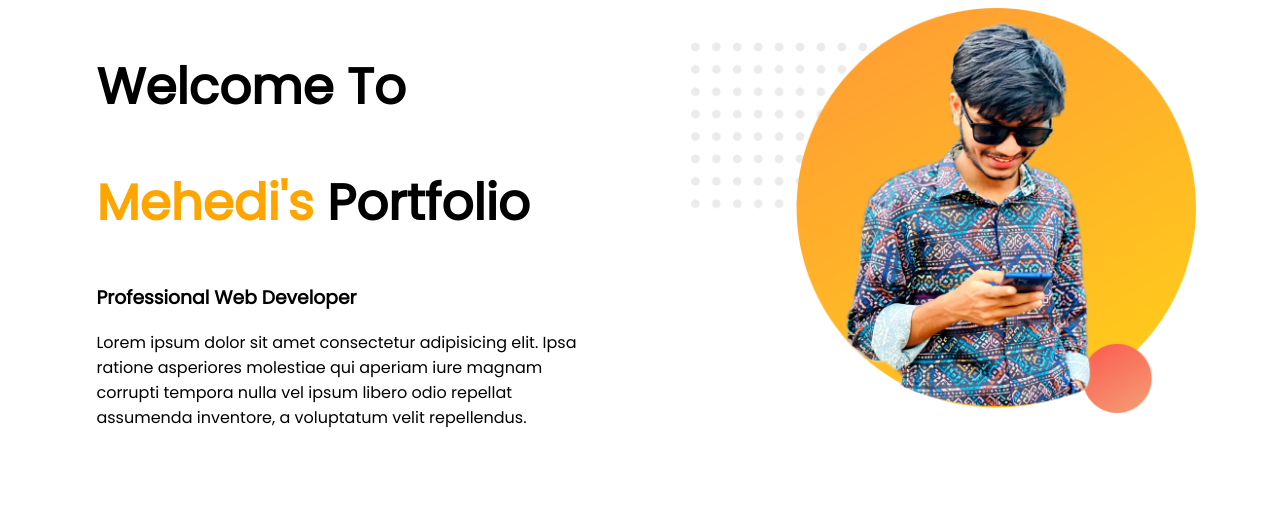
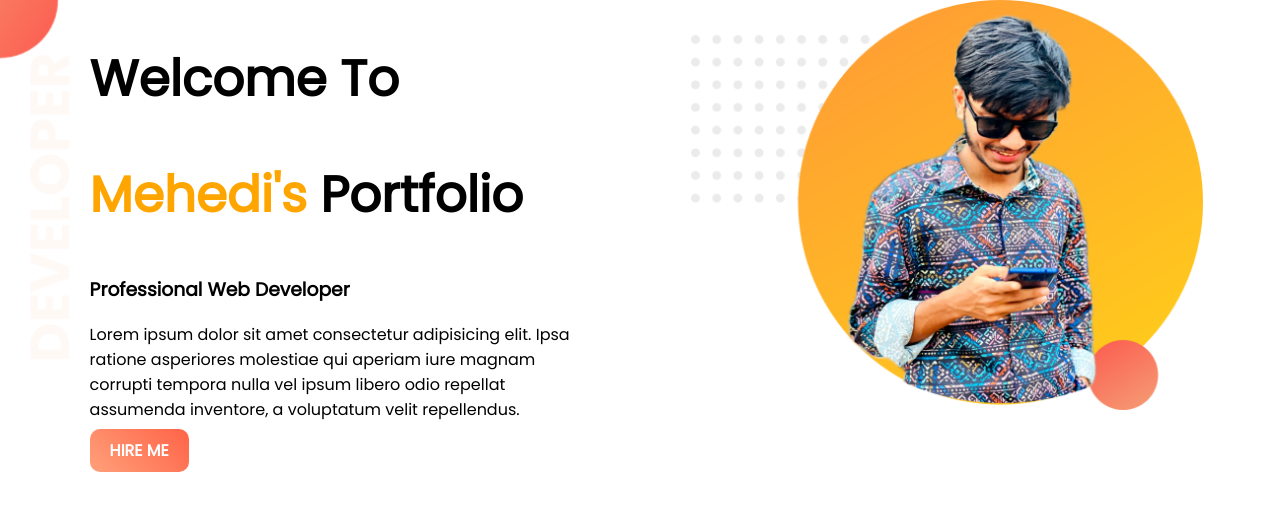
Before and after one commit to mehedi-0/web-portfolio, a plain HTML site: page index.html in a window 1280 px wide. Drawn offline with Linux system fonts and the light colour scheme.

Commit message:
button added

```diff
--- a/index.html
+++ b/index.html
@@ -11,12 +11,13 @@
     <link rel="stylesheet" href="style.css">
 </head>
 <body>
-    <section>
+    <section class="top-banner">
         <div class="half-width">
             <h1>Welcome To</h1>
-            <h1><span class="name_highlight">Mehedi's</span> Portfolio</h1>
+            <h1><span class="name-highlight">Mehedi's</span> Portfolio</h1>
             <h3>Professional Web Developer</h3>
             <p>Lorem ipsum dolor sit amet consectetur adipisicing elit. Ipsa ratione asperiores molestiae qui aperiam iure magnam corrupti tempora nulla vel ipsum libero odio repellat assumenda inventore, a voluptatum velit repellendus.</p>
+            <a class="link-button" target="_blank" href="https://www.facebook.com/profile.php?id=100014399628264">HIRE ME</a>
         </div>
         <div class="half-width">
             <img src="images/profile1.png" alt="profile">
--- a/style.css
+++ b/style.css
@@ -1,10 +1,11 @@
 body{
     font-family: 'Poppins', sans-serif;
+    margin: 0%;
 }
 h1{
     font-size: 50px;
 }
-.name_highlight{
+.name-highlight{
     color: orange;
 }
 .half-width{
@@ -15,5 +16,19 @@ h1{
 }
 .half-width img{
     width: 100%;
-
 }
+section{
+    height: 500px;
+}
+.top-banner{
+    background-image: url(images/top-banner.png);
+    background-repeat: no-repeat;
+}
+.link-button{
+    text-decoration: none;
+    background-image: linear-gradient(45deg, lightsalmon, tomato);
+    padding: 10px 20px;
+    border-radius: 10px;
+    color: white;
+    font-weight: 700;
+}
```
